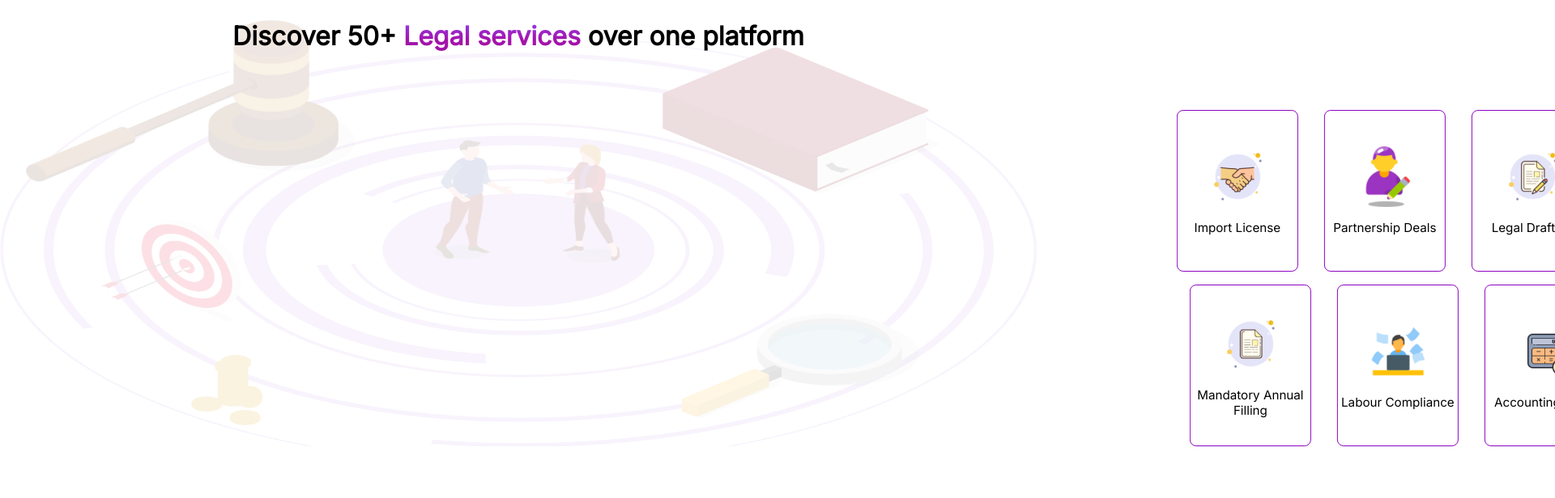
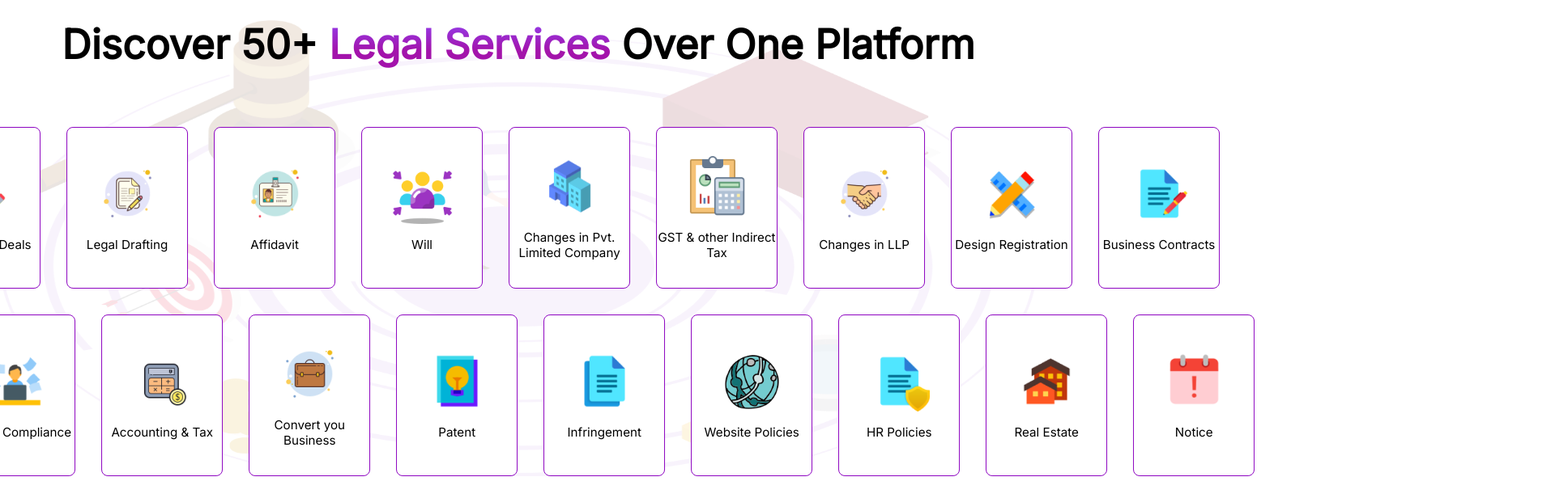
Before and after one commit to Bipulkumarsingh01/legalnitifrontend, a React (Vite) app: page / in a window 1280 px wide. Shown: the part 1000-1616 px from the top of the page at 81% size, 1920 px wide, since content can reach past the window. Built offline with nearby package versions, Linux system fonts and the light colour scheme; a web font is replaced by a local one.

Commit message:
done with ai services animation

```diff
--- a/src/components/LNAILandingView/LNAIInfoGraph/LNAIInfograph.css
+++ b/src/components/LNAILandingView/LNAIInfoGraph/LNAIInfograph.css
@@ -15,7 +15,9 @@
 }
 .inner-dashes-logic hr {
   border: 2px solid #8804ba;
-  width: 30px;
+  background: #8804ba;
+  width: 25px;
+  height: 6px;
 }
 /* .lnai-info-graph-main-container::before {
   content: "---";
--- a/src/components/LNAILandingView/LNAIServiceInfo/LNAIServiceInfo.css
+++ b/src/components/LNAILandingView/LNAIServiceInfo/LNAIServiceInfo.css
@@ -2,44 +2,30 @@
   margin-top: 5rem;
 }
 
-.lnai-service-info-cards-main-container-1 {
+.lnai-service-info-cards-main-container-1,
+.lnai-service-info-cards-main-container-2 {
   display: flex;
   gap: 2rem;
-  margin-top: 4.5rem;
   justify-content: center;
   width: max-content;
 
-  /* Moving animation */
-  animation-name: servicesOfferedMove;
-  animation-duration: 70s;
-  animation-iteration-count: infinite;
-  animation-timing-function: linear;
-  flex-flow: row nowrap;
+  /*Animation Logic  */
   overflow: hidden;
-
-  /* &:hover {
-    animation-play-state: paused;
-    cursor: pointer;
-  } */
+  animation: 15s slide infinite linear;
+}
+.lnai-service-info-cards-main-container-1 {
+  margin-top: 4.5rem;
+}
+.lnai-service-info-cards-main-container-2 {
+  margin-top: 2rem;
+  margin-left: 2.7rem;
 }
 
-.lnai-service-info-cards-main-container-2 {
-  display: flex;
-  gap: 2rem;
-  margin-top: 1rem;
-  margin-left: 1rem;
-  justify-content: center;
-  width: max-content;
-
-  /* Moving animation */
-  animation-name: servicesOfferedMove;
-  animation-duration: 70s;
-  animation-iteration-count: infinite;
-  animation-timing-function: linear;
-  flex-flow: row nowrap;
-  overflow: hidden;
+.lnai-service-info-container-heading {
+  text-align: center;
+  font-size: 50px;
+  text-transform: capitalize;
 }
-
 .lnai-service-info-container-heading-highlight-text {
   background: -webkit-linear-gradient(
     rgba(147, 64, 238, 1) 0%,
@@ -47,10 +33,6 @@
   );
   -webkit-background-clip: text;
   -webkit-text-fill-color: transparent;
-}
-
-.lnai-service-info-container-heading {
-  text-align: center;
 }
 
 .lnai-service-info-card {
@@ -73,11 +55,21 @@
   text-align: center;
 }
 
-@keyframes servicesOfferedMove {
-  0% {
-    transform: translateX(100%); /* Start from the right end of the container */
+/* for crousel */
+@keyframes slide {
+  from {
+    transform: translateX(0);
   }
-  100% {
-    transform: translateX(-100%); /* Move to the left end of the container */
+  to {
+    transform: translateX(-100%);
   }
 }
+.outer-slide-div-legalserices {
+  margin-left: 500px;
+}
+
+.outer-slide-div-legalserices:hover .lnai-service-info-cards-main-container-1,
+.outer-slide-div-legalserices:hover .lnai-service-info-cards-main-container-2 {
+  animation-play-state: paused;
+  cursor: pointer;
+}
--- a/src/components/LNAILandingView/LNAIServiceInfo/LNAIServiceInfo.tsx
+++ b/src/components/LNAILandingView/LNAIServiceInfo/LNAIServiceInfo.tsx
@@ -41,7 +41,8 @@ const LNAIServiceInfo = () => {
         </span>{" "}
         over one platform
       </h1>
-      <div className="lnai-service-info-cards-main-container-1">
+      <div className="outer-slide-div-legalserices">
+        <div className="lnai-service-info-cards-main-container-1 ">
           <div className="lnai-service-info-card">
             <img
               src={ImportLicense}
@@ -51,7 +52,6 @@ const LNAIServiceInfo = () => {
             />
             <p>Import License</p>
           </div>
-
           <div className="lnai-service-info-card">
             <img
               src={PartnershipDeals}
@@ -61,7 +61,6 @@ const LNAIServiceInfo = () => {
             />
             <p>Partnership Deals</p>
           </div>
-
           <div className="lnai-service-info-card">
             <img
               src={LegalDrafting}
@@ -71,17 +70,14 @@ const LNAIServiceInfo = () => {
             />
             <p>Legal Drafting</p>
           </div>
-
           <div className="lnai-service-info-card">
             <img src={Affidavit} alt="Import License" height={75} width={75} />
             <p>Affidavit</p>
           </div>
-
           <div className="lnai-service-info-card">
             <img src={Will} alt="Import License" height={75} width={75} />
             <p>Will</p>
           </div>
-
           <div className="lnai-service-info-card">
             <img
               src={Company_taxAndCompilance}
@@ -91,22 +87,23 @@ const LNAIServiceInfo = () => {
             />
             <p>Changes in Pvt. Limited Company</p>
           </div>
-
           <div className="lnai-service-info-card">
             <img src={Accounting} alt="Accounting" height={75} width={75} />
             <p>GST & other Indirect Tax</p>
           </div>
-
           <div className="lnai-service-info-card">
-          <img src={ImportLicense} alt="ImportLicense" height={75} width={75} />
+            <img
+              src={ImportLicense}
+              alt="ImportLicense"
+              height={75}
+              width={75}
+            />
             <p>Changes in LLP</p>
           </div>
-
           <div className="lnai-service-info-card">
             <img src={Design} alt="Design" height={75} width={75} />
             <p>Design Registration</p>
           </div>
-
           <div className="lnai-service-info-card">
             <img
               src={SigningADocument}
@@ -117,8 +114,7 @@ const LNAIServiceInfo = () => {
             <p>Business Contracts</p>
           </div>
         </div>
-
-      <div className="lnai-service-info-cards-main-container-2">
+        <div className="lnai-service-info-cards-main-container-2 ">
           <div className="lnai-service-info-card">
             <img
               src={MandatoryAnnualFilling}
@@ -128,17 +124,14 @@ const LNAIServiceInfo = () => {
             />
             <p>Mandatory Annual Filling</p>
           </div>
-
           <div className="lnai-service-info-card">
             <img src={HardWorking} alt="HardWorking" height={75} width={75} />
             <p>Labour Compliance</p>
           </div>
-
           <div className="lnai-service-info-card">
             <img src={Estimate} alt="Estimate" height={75} width={75} />
             <p>Accounting & Tax</p>
           </div>
-
           <div className="lnai-service-info-card">
             <img
               src={Business_taxAndCompilance}
@@ -148,35 +141,35 @@ const LNAIServiceInfo = () => {
             />
             <p>Convert you Business</p>
           </div>
-
           <div className="lnai-service-info-card">
             <img src={Concept} alt="Concept" height={75} width={75} />
             <p>Patent</p>
           </div>
-
           <div className="lnai-service-info-card">
             <img src={Documents} alt="Documents" height={75} width={75} />
             <p>Infringement</p>
           </div>
-
           <div className="lnai-service-info-card">
             <img src={Internet} alt="Internet" height={75} width={75} />
             <p>Website Policies</p>
           </div>
-
           <div className="lnai-service-info-card">
-          <img src={PrivacyPolicy} alt="PrivacyPolicy" height={75} width={75} />
+            <img
+              src={PrivacyPolicy}
+              alt="PrivacyPolicy"
+              height={75}
+              width={75}
+            />
             <p>HR Policies</p>
           </div>
-
           <div className="lnai-service-info-card">
             <img src={RealEstate} alt="RealEstate" height={75} width={75} />
             <p>Real Estate</p>
           </div>
-
           <div className="lnai-service-info-card">
             <img src={Leave} alt="Leave" height={75} width={75} />
             <p>Notice</p>
+          </div>
         </div>
       </div>
     </div>
```
Lines whose indentation alone changed are shown as unchanged.
